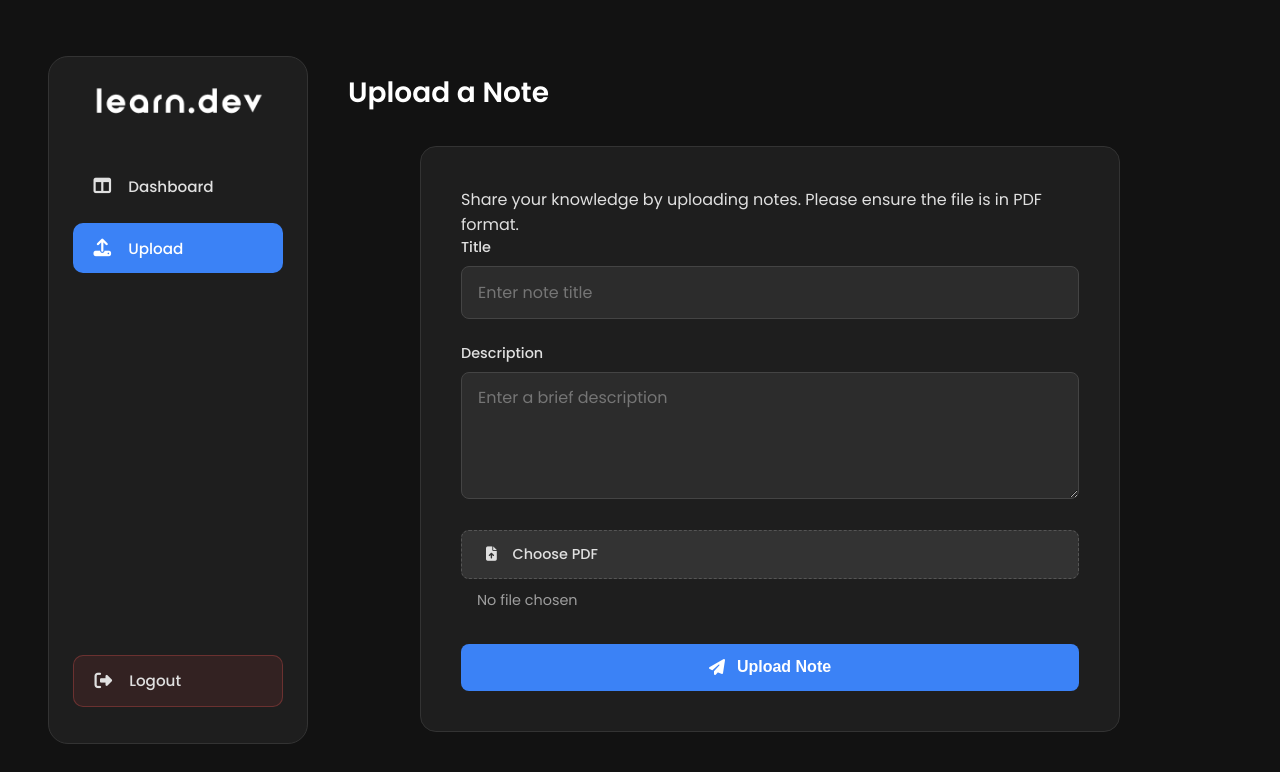
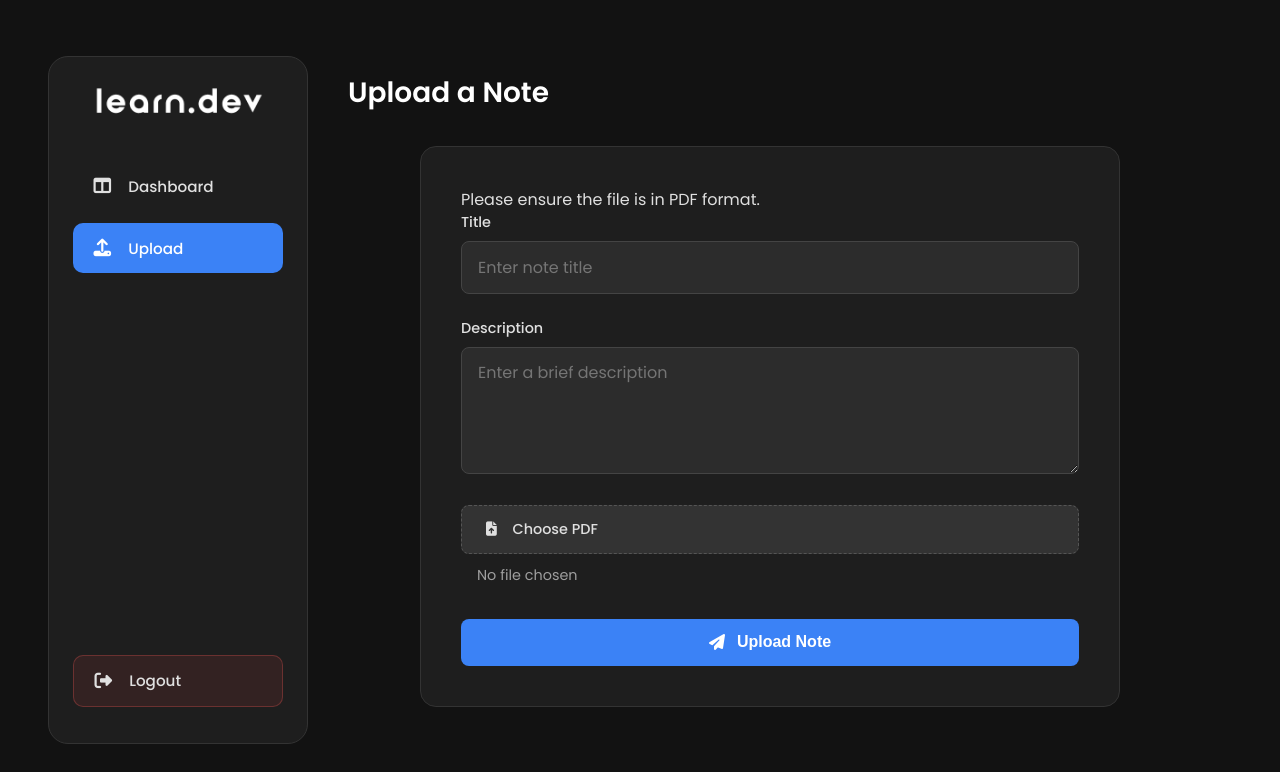
Before and after one commit to Divyanshu-0707/Notes-Sharing-Portal, a PHP site: page / in a window 1280 px wide, after a click on "Upload". Shown: the top 772 px of the page. Run offline with PHP 8.4, Linux system fonts and the light colour scheme; the visitor is signed in with stand-in values (Sample User, id 1); data that the repository does not hold is empty.

```diff
--- a/index.php
+++ b/index.php
@@ -140,7 +140,8 @@ $result = $stmt->get_result();
           <h1>Upload a Note</h1>
         </div>
         <div class="upload-panel">
-         <p>Share your knowledge by uploading notes. Please ensure the file is in PDF format.</p>
+         <p>Please ensure the file is in PDF format.</p>
+
           <form id="uploadForm" action="index.php" method="post" enctype="multipart/form-data">
             <div class="form-group">
               <label for="noteTitle">Title</label>
```
